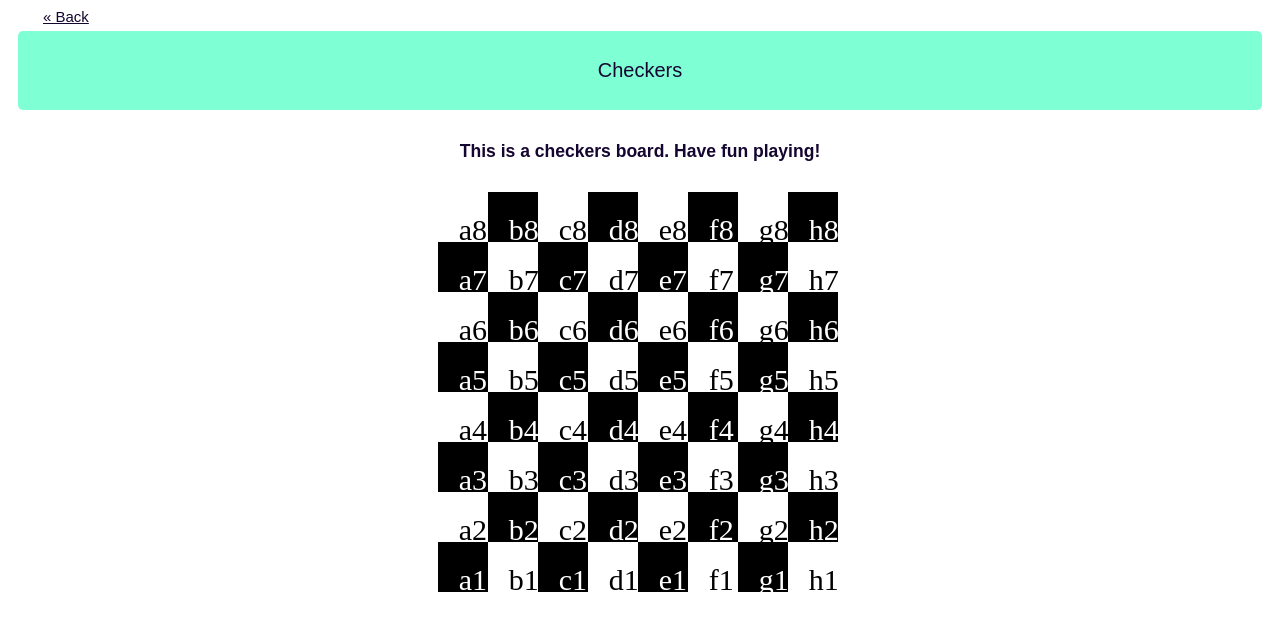
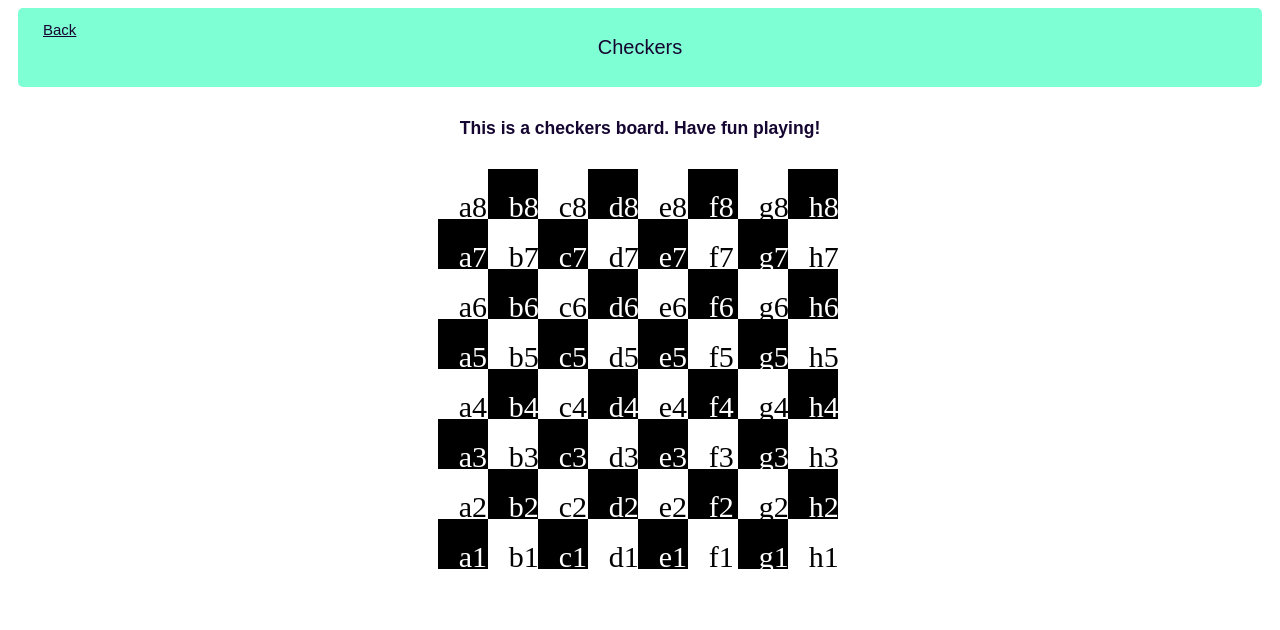
Before and after one commit to CameronRWS/The-Sweet-Suite, a React (Create React App) app in the folder frontend/: page /checkers in a window 1280 px wide. Shown: the top 630 px of the page. Built offline with nearby package versions, Linux system fonts and the light colour scheme.

Commit message:
small formatting cleanup

```diff
--- a/frontend/src/App.js
+++ b/frontend/src/App.js
@@ -2,6 +2,8 @@ import { BrowserRouter, Route, Switch } from "react-router-dom";
 import Login from "./pages/Login";
 import GameSuite from "./pages/GameSuite";
 import Checkers from "./pages/Checkers";
+import Signup from "./pages/Signup";
+import Settings from "./pages/Settings";
 
 function App() {
   return (
@@ -17,6 +19,12 @@ function App() {
           <Route path="/checkers">
             <Checkers></Checkers>
           </Route>
+          <Route path="/signup">
+            <Signup></Signup>
+          </Route>
+          <Route path="/settings">
+            <Settings></Settings>
+            </Route>
         </Switch>
       </BrowserRouter>
     </div>
--- a/frontend/src/pages/Checkers.js
+++ b/frontend/src/pages/Checkers.js
@@ -13,7 +13,7 @@ const Checkers = (props) => {
 
     return (
         <div>
-            <a onClick = {loadHome} className ="BackButton">&laquo; Back</a>
+            <a onClick = {loadHome} className ="BackButton">Back</a>
         <div className = "GameSuiteHeader">
             <p>Checkers</p>
         </div>
--- a/frontend/src/pages/GameSuite.css
+++ b/frontend/src/pages/GameSuite.css
@@ -21,6 +21,20 @@
     text-decoration: underline;
 }
 
+.Settings{
+  padding: 8px 20px;
+  margin: 5px 40px;
+  border-radius: 0px;
+  color:#150531;
+  text-align: right;
+  font-family:Arial, Helvetica, sans-serif;
+  font-size: 15px;
+  position: absolute;
+  right: 0;
+  width: 20px;
+  height: 10px;
+}
+
 .BackButton{
   padding: 8px 25px;
   margin: 5px 10px;
@@ -30,6 +44,10 @@
   font-family:Arial, Helvetica, sans-serif;
   font-size: 15px;
   text-decoration: underline;
+  position: absolute;
+  right: 1;
+  width: 20px;
+  height: 10px;
 }
 
 .Checkers{
--- a/frontend/src/pages/GameSuite.js
+++ b/frontend/src/pages/GameSuite.js
@@ -9,6 +9,11 @@ const GameSuite = (props) => {
 
     const loadCheckers = () => {
         let path = "/checkers";
+        history.push(path);
+    };
+
+    const loadSettings = () => {
+        let path = "/settings";
         history.push(path);
     };
 
--- a/frontend/src/pages/Settings.js
+++ b/frontend/src/pages/Settings.js
@@ -13,8 +13,8 @@ const Settings = (props) => {
 
     return (
         <div>
+            <a className = "BackButton" onClick = {loadHome}>Back</a>
         <div className = "GameSuiteHeader">
-            <a className = "BackButton" onClick = {loadHome}>&laquo; Back</a>
             <p>Settings</p>
         </div>
         </div>
```
Lines whose indentation alone changed are shown as unchanged.
